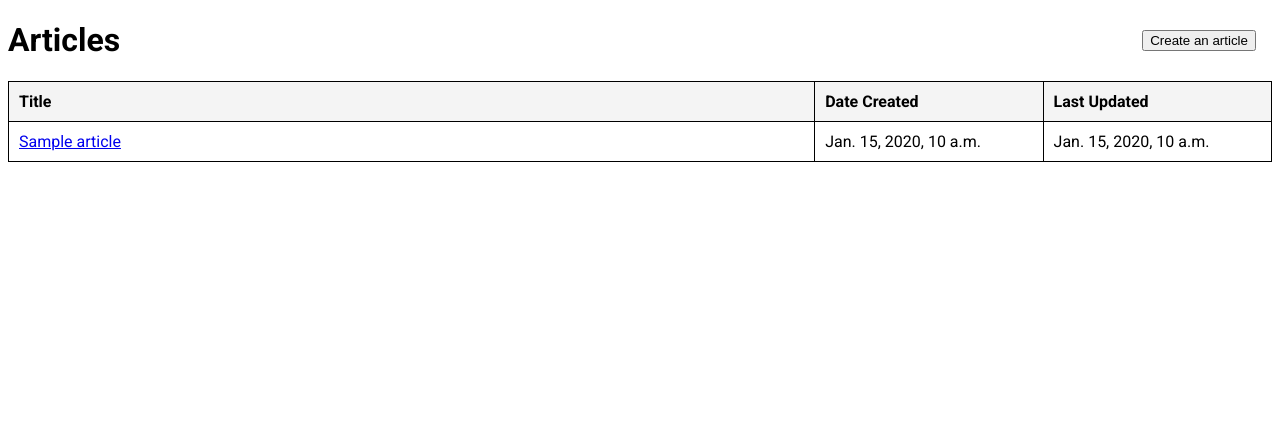
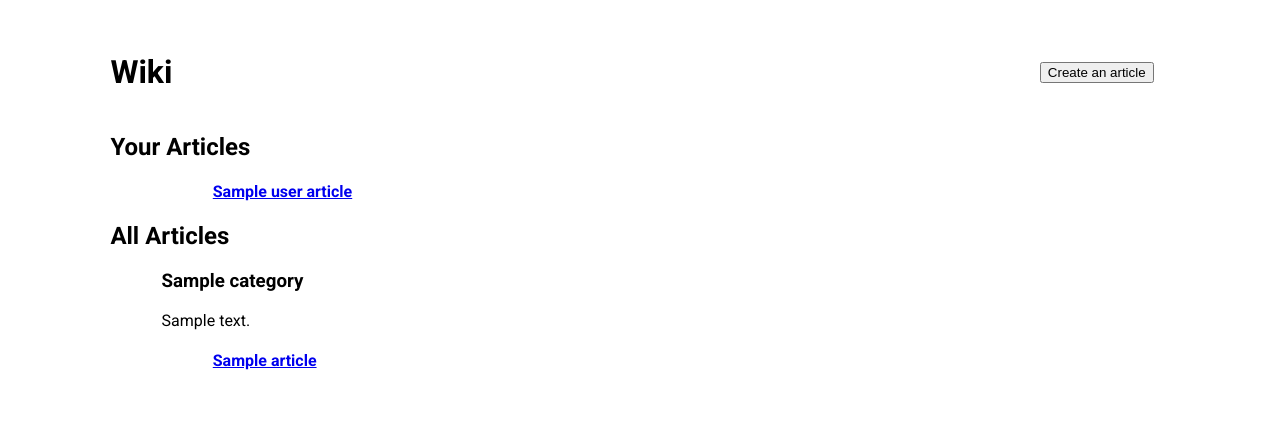
Before and after one commit to ls-s40/hobbysite-E-14, a Django app: template hobbysite/wiki/templates/wiki/articles_list.html in a window 1280 px wide. Shown: the part 102-524 px from the top of the page. Run offline with Django 5.2, Linux system fonts and the light colour scheme; the template is opened without the code that fills it: most values are stand-ins (such as "Sample title", 1, 10 or a date in 2020).

Commit message:
added update article feature. changed article list to sort articles by user articles and categories

```diff
--- a/hobbysite/wiki/templates/wiki/articles_list.html
+++ b/hobbysite/wiki/templates/wiki/articles_list.html
@@ -3,61 +3,46 @@
     <head>
         {% block styles %}
         <style>
-            table {
-                width: 100%;
-                border-collapse: collapse;
-            }
-            th, td {
-                border: 1px solid black;
-                padding: 10px;
-                text-align: left;
-            }
-            th {
-                background-color: #f4f4f4;
-            }
-            /* Make the first column (Title) the widest
-               https://www.w3schools.com/html/html_table_sizes.asp  */
-            th:first-child, td:first-child {
-                width: 60%;
-            }
-            th:nth-child(2), td:nth-child(2),
-            th:nth-child(3), td:nth-child(3) {
-                width: 17%;
-            }
             .article-list-head {
                 padding-right: 1rem;
                 display: flex;
                 justify-content: space-between;
                 align-items: center;
             }
+            .main-container {
+                padding: 4vh 8vw;
+            }
+            .block {
+                padding-left: 4vw;
+            }
         </style>
         {% endblock %}
     </head>
     {% block content %}
-        <div class="article-list-head">
-            <h1>Articles</h1>
-            <a href="{% url 'wiki:article_create' %}"><button>Create an article</button></a>
+        <div class="main-container">
+            <div class="article-list-head">
+                <h1>Wiki</h1>
+                <a href="{% url 'wiki:article_create' %}"><button>Create an article</button></a>
+            </div>
+            {% if user_articles %}
+                <h2>Your Articles</h2>
+                <div class="block"><div class="block">
+                    {% for user_article in user_articles %}
+                        <a href="{{user_article.get_absolute_url}}"><h4>{{user_article.title}}</h4></a>
+                    {% endfor %}
+                </div></div>
+            {% endif %}
+            <h2>All Articles</h2>
+            <div class="block">
+                {% for category in articles_categorized %}
+                    <h3>{{category.category_name}}</h3>
+                    <p>{{category.category_description}}</p>
+                    <div class="block">
+                        {% for article in category.articles %}
+                            <a href="{{article.get_absolute_url}}"><h4>{{article.title}}</h4></a>
+                        {% endfor %}
+                    </div>
+                {% endfor %}
+            </div>
         </div>
-        <table>
-            <thead>
-                <tr>
-                    <th>Title</th>
-                    <th>Date Created</th>
-                    <th>Last Updated</th>
-                </tr>
-            </thead>
-            <tbody>
-                {% for article in articles %}
-                <tr>
-                    <td><a href="{{article.get_absolute_url}}">{{ article.title }}</a></td>
-                    <td>{{ article.created_on}}</td>
-                    <td>{{ article.updated_on }}</td>
-                </tr>
-                {% empty %}
-                <tr>
-                    <td colspan="3">No articles found.</td>
-                </tr>
-                {% endfor %}
-            </tbody>
-        </table>
     {% endblock %}
--- a/hobbysite/wiki/urls.py
+++ b/hobbysite/wiki/urls.py
@@ -1,11 +1,12 @@
 """Route app URL's."""
 
 from django.urls import path
-from .views import articles_list, article_detail, article_create
+from .views import articles_list, article_detail, article_create, article_update
 
 urlpatterns = [
         path('articles/', articles_list, name='index'),
         path('article/<int:id>/', article_detail, name='article_detail'),
+        path('article/<int:id>/edit', article_update, name='article_update'),
         path('article/add/', article_create, name='article_create')
     ]
 
```
Also changed, not shown: hobbysite/wiki/templates/wiki/article_detail.html (+8 -1 lines), hobbysite/wiki/templates/wiki/article_update.html (renamed from hobbysite/blog/views.py, +22 -14 lines), hobbysite/wiki/views.py (+40 -4 lines), hobbysite/wiki/migrations/0002_alter_article_options_comment.py (added).
